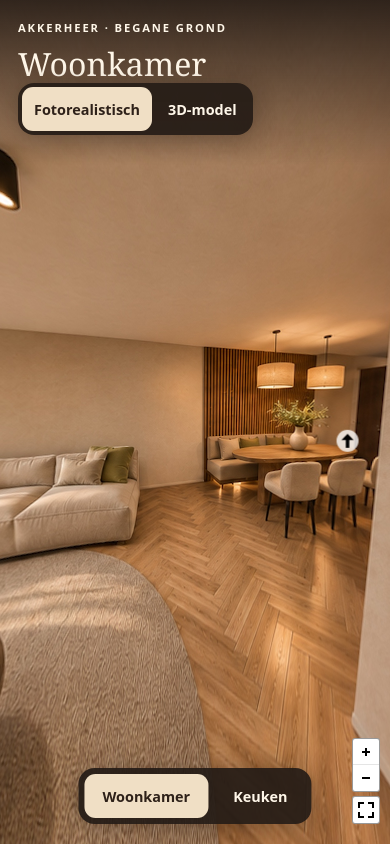
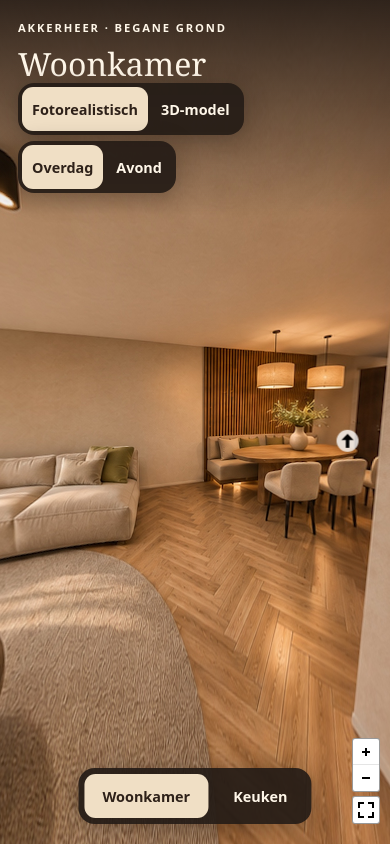
Before and after one commit to GiovanniKaaijk/360-rondleiding, a plain HTML site: page index.html in a window 390 px wide. Both pictures are taken after a click on the button "Fotorealistisch". Drawn offline with Linux system fonts and the light colour scheme.

Commit message:
Add daytime and evening tour views

```diff
--- a/index.html
+++ b/index.html
@@ -6,9 +6,9 @@
   <meta name="description" content="360°-proefrondleiding door de woonkamer en keuken van Akkerheer.">
   <title>Akkerheer | 360°-rondleiding</title>
   <link rel="stylesheet" href="vendor/pannellum.css">
-  <link rel="stylesheet" href="tour.css">
+  <link rel="stylesheet" href="tour.css?v=3">
   <script src="vendor/pannellum.js" defer></script>
-  <script src="tour.js?v=2" defer></script>
+  <script src="tour.js?v=3" defer></script>
 </head>
 <body>
   <main>
@@ -17,9 +17,15 @@
       <p>AKKERHEER · BEGANE GROND</p>
       <h1 id="room-name" aria-live="polite">Woonkamer</h1>
     </header>
-    <div class="view-mode" role="group" aria-label="Weergave">
-      <button type="button" data-mode="foto" aria-pressed="true" title="AI-bewerking van het panorama">Fotorealistisch</button>
-      <button type="button" data-mode="model" aria-pressed="false" title="Rechtstreeks uit Blender">3D-model</button>
+    <div class="tour-options">
+      <div class="view-mode" role="group" aria-label="Weergave">
+        <button type="button" data-mode="foto" aria-pressed="true" title="AI-bewerking van het panorama">Fotorealistisch</button>
+        <button type="button" data-mode="model" aria-pressed="false" title="Rechtstreeks uit Blender">3D-model</button>
+      </div>
+      <div class="time-mode" role="group" aria-label="Belichting">
+        <button type="button" data-time="dag" aria-pressed="true">Overdag</button>
+        <button type="button" data-time="avond" aria-pressed="false">Avond</button>
+      </div>
     </div>
     <p id="loading" role="status">Panorama laden…</p>
     <nav aria-label="Kies een ruimte">
--- a/tour.css
+++ b/tour.css
@@ -18,9 +18,7 @@ body { margin: 0; }
 }
 .caption p { margin: 0 0 7px; font-size: .7rem; letter-spacing: .17em; font-weight: 650; }
 h1 { margin: 0; font: normal clamp(2rem, 4vw, 3.2rem) Georgia, serif; }
-.view-mode, nav {
-  position: fixed;
-  z-index: 2;
+.view-mode, .time-mode, nav {
   display: flex;
   gap: 7px;
   border-radius: 16px;
@@ -29,11 +27,19 @@ h1 { margin: 0; font: normal clamp(2rem, 4vw, 3.2rem) Georgia, serif; }
   box-shadow: 0 4px 24px #140e0a55;
 }
 nav {
+  position: fixed;
+  z-index: 2;
   bottom: max(20px, env(safe-area-inset-bottom));
   left: 50%;
   transform: translateX(-50%);
 }
-.view-mode {
+.tour-options {
+  display: flex;
+  flex-wrap: wrap;
+  justify-content: flex-end;
+  gap: 8px;
+  position: fixed;
+  z-index: 2;
   top: calc(max(0px, env(safe-area-inset-top)) + 25px);
   right: 25px;
 }
@@ -63,16 +69,19 @@ button:focus-visible { outline: 2px solid #fff; outline-offset: 2px; }
 #loading[hidden] { display: none; }
 .pnlm-controls-container { inset: auto 18px max(20px, env(safe-area-inset-bottom)) auto; }
 .pnlm-container { background-color: #211a15; }
-@media (max-width: 440px) {
-  .caption { padding: 20px 18px 80px; }
-  .view-mode {
+@media (max-width: 680px) {
+  .caption { padding: 20px 18px 130px; }
+  .tour-options {
     top: calc(max(0px, env(safe-area-inset-top)) + 83px);
     left: 18px;
-    right: auto;
-    gap: 4px;
-    padding: 4px;
+    right: 18px;
+    justify-content: flex-start;
+    gap: 6px;
   }
-  .view-mode button { padding: 0 12px; }
+  .view-mode, .time-mode { gap: 3px; padding: 4px; }
+  .tour-options button { padding: 0 10px; }
+}
+@media (max-width: 440px) {
   .pnlm-zoom-controls { display: none; }
   .pnlm-controls-container { right: 10px; }
 }
--- a/tour.js
+++ b/tour.js
@@ -17,31 +17,38 @@ const rooms = {
   }
 };
 
-const sceneId = (room, mode) => `${room}-${mode}`;
+const sceneId = (room, mode, time) => `${room}-${mode}-${time}`;
 const scenes = {};
 for (const [room, { yaw, pitch, exits }] of Object.entries(rooms)) {
   for (const mode of ['foto', 'model']) {
-    scenes[sceneId(room, mode)] = {
+    for (const time of ['dag', 'avond']) {
+      const evening = time === 'avond' ? '-avond' : '';
+      const photo = mode === 'foto' ? '-fotorealistisch' : '';
+      scenes[sceneId(room, mode, time)] = {
         yaw,
         pitch,
-      panorama: `panorama/${room}${mode === 'foto' ? '-fotorealistisch.jpg' : '.jpg'}`,
+        panorama: `panorama/${room}${evening}${photo}.jpg`,
         hotSpots: exits.map(({ room: destination, ...hotSpot }) => ({
           ...hotSpot,
           type: 'scene',
-        sceneId: sceneId(destination, mode)
+          sceneId: sceneId(destination, mode, time)
         }))
       };
     }
   }
+}
 
-const roomButtons = document.querySelectorAll('button[data-room]');
-const modeButtons = document.querySelectorAll('button[data-mode]');
+const controls = [
+  ['room', document.querySelectorAll('button[data-room]')],
+  ['mode', document.querySelectorAll('button[data-mode]')],
+  ['time', document.querySelectorAll('button[data-time]')]
+];
 const heading = document.getElementById('room-name');
 const status = document.getElementById('loading');
 
 const viewer = pannellum.viewer('panorama', {
   default: {
-    firstScene: sceneId('woonkamer', 'foto'),
+    firstScene: sceneId('woonkamer', 'foto', 'dag'),
     type: 'equirectangular',
     autoLoad: true,
     sceneFadeDuration: 320,
@@ -61,14 +68,18 @@ const viewer = pannellum.viewer('panorama', {
   scenes
 });
 
+function sceneState(id) {
+  const [room, mode, time] = id.split('-');
+  return { room, mode, time };
+}
+
 viewer.on('scenechange', (id) => {
-  const [room, mode] = id.split('-');
-  heading.textContent = rooms[room].title;
-  for (const button of roomButtons) {
-    button.setAttribute('aria-pressed', String(button.dataset.room === room));
+  const state = sceneState(id);
+  heading.textContent = rooms[state.room].title;
+  for (const [field, buttons] of controls) {
+    for (const button of buttons) {
+      button.setAttribute('aria-pressed', String(button.dataset[field] === state[field]));
     }
-  for (const button of modeButtons) {
-    button.setAttribute('aria-pressed', String(button.dataset.mode === mode));
   }
 });
 
@@ -79,17 +90,19 @@ viewer.on('error', () => {
   status.textContent = 'Het panorama kon niet worden geladen.';
   status.hidden = false;
 });
-for (const button of roomButtons) {
+for (const [field, buttons] of controls) {
+  for (const button of buttons) {
     button.addEventListener('click', () => {
-    const [room, mode] = viewer.getScene().split('-');
-    if (button.dataset.room !== room) viewer.loadScene(sceneId(button.dataset.room, mode));
-  });
-}
-for (const button of modeButtons) {
-  button.addEventListener('click', () => {
-    const [room, mode] = viewer.getScene().split('-');
-    if (button.dataset.mode !== mode) {
-      viewer.loadScene(sceneId(room, button.dataset.mode), viewer.getPitch(), viewer.getYaw(), viewer.getHfov());
+      const state = sceneState(viewer.getScene());
+      const value = button.dataset[field];
+      if (state[field] === value) return;
+      state[field] = value;
+      const destination = sceneId(state.room, state.mode, state.time);
+      if (field === 'room') {
+        viewer.loadScene(destination);
+      } else {
+        viewer.loadScene(destination, viewer.getPitch(), viewer.getYaw(), viewer.getHfov());
       }
     });
   }
+}
```
Also changed, not shown: panorama/keuken-avond-fotorealistisch.jpg (added), panorama/keuken-avond.jpg (added), panorama/woonkamer-avond-fotorealistisch.jpg (added), panorama/woonkamer-avond.jpg (added). Lines whose indentation alone changed are shown as unchanged.
